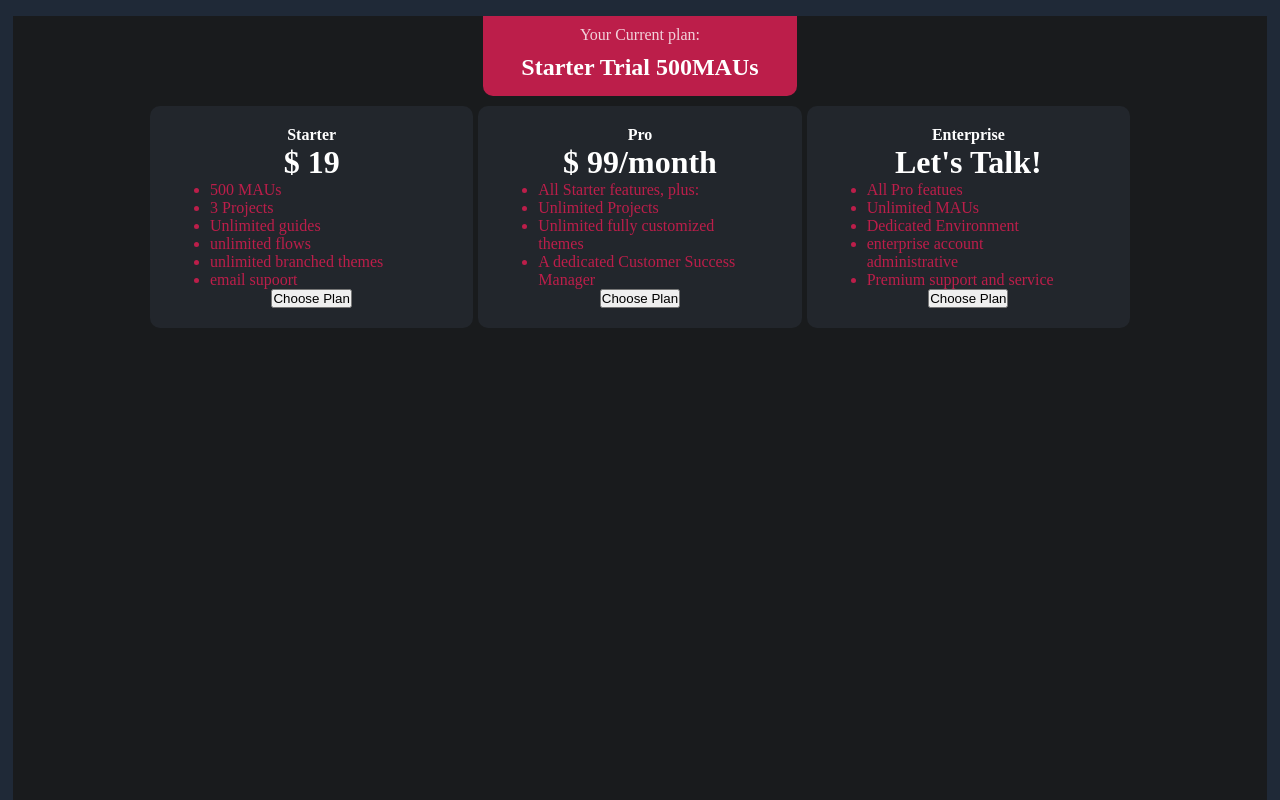
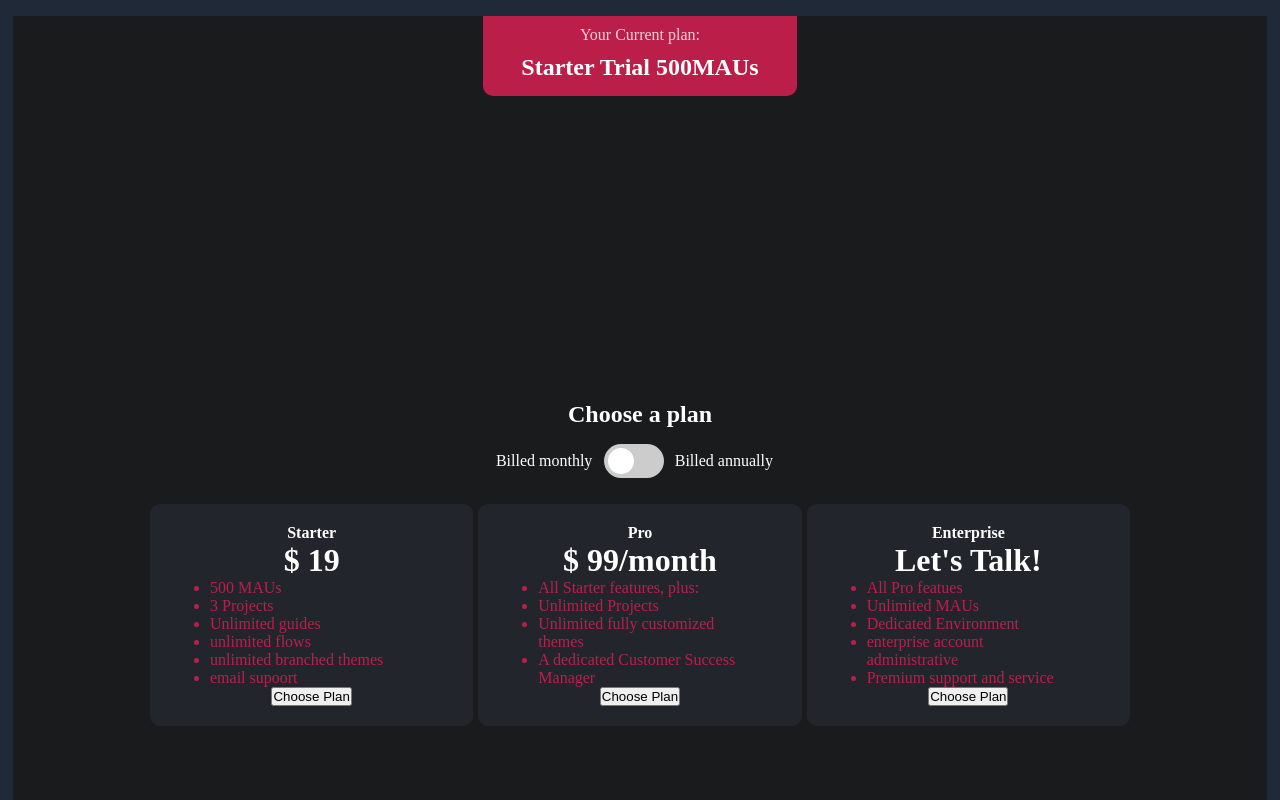
Before and after one commit to AnshuRani7781/Assignment-3, a plain HTML site: page Index.html in a window 1280 px wide. Drawn offline with Linux system fonts and the light colour scheme.

Commit message:
Srijan: Added toggle button

```diff
--- a/Index.html
+++ b/Index.html
@@ -14,6 +14,22 @@
             <div class="plan">
                 <p>Your Current plan:</p>
                 <h2>Starter Trial 500MAUs</h2>
+            </div>
+        </div>
+
+        <div class="bottom-container">
+            <div class="toggle-container">
+                <h2>Choose a plan</h2>
+                <div class="toggle-button">
+                    <p>Billed monthly</p>
+                    <span>
+                        <label class="switch">
+                        <input type="checkbox">
+                        <span class="slider round"></span>
+                        </label>
+                    </span>
+                    <p>Billed annually</p>
+                    </p>
                 </div>
             </div>
 
@@ -56,6 +72,7 @@
                 </div>
             </div>
         </div>
+    </div>
 </body>
 
 </html>
--- a/style.css
+++ b/style.css
@@ -17,13 +17,20 @@ body{
     min-height: 98vh;
     display: flex;
     flex-direction: column;
+    justify-content: space-between;
+}
 
+.bottom-container{
+    display: flex;
+    flex-direction: column;
+    justify-content: space-around;
+    margin-bottom: 4rem;
+    row-gap: 1rem;
 }
 
 .plan-container{
     display: flex;
     justify-content: center;
-    /* align-items: start; */
 }
 
 .plan{
@@ -44,6 +51,81 @@ body{
 .plan>p{
     color: rgba(255, 255, 255, 0.8);
 }
+
+.toggle-container{
+    width: 100%;
+    display: flex;
+    flex-direction: column;
+    align-items: center;
+    color: white;
+    row-gap: 1rem;
+}
+
+.toggle-button{
+    display: flex;
+    align-items: center;
+    column-gap: 0.7rem;
+}
+
+.switch {
+    position: relative;
+    display: inline-block;
+    width: 60px;
+    height: 34px;
+}
+
+.switch input {
+    opacity: 0;
+    width: 0;
+    height: 0;
+}
+
+.slider {
+    position: absolute;
+    cursor: pointer;
+    top: 0;
+    left: 0;
+    right: 0;
+    bottom: 0;
+    background-color: #ccc;
+    -webkit-transition: .4s;
+    transition: .4s;
+}
+
+.slider:before {
+    position: absolute;
+    content: "";
+    height: 26px;
+    width: 26px;
+    left: 4px;
+    bottom: 4px;
+    background-color: white;
+    -webkit-transition: .4s;
+    transition: .4s;
+}
+
+input:checked + .slider {
+    background-color: rgb(188,30,74);
+}
+
+input:focus + .slider {
+    box-shadow: 0 0 1px rgb(188,30,74);
+}
+
+input:checked + .slider:before {
+    -webkit-transform: translateX(26px);
+    -ms-transform: translateX(26px);
+    transform: translateX(26px);
+}
+
+.slider.round {
+    border-radius: 34px;
+}
+
+.slider.round:before {
+    border-radius: 50%;
+}
+
 
 .price-table{
     display: grid;
```
Lines whose indentation alone changed are shown as unchanged.
